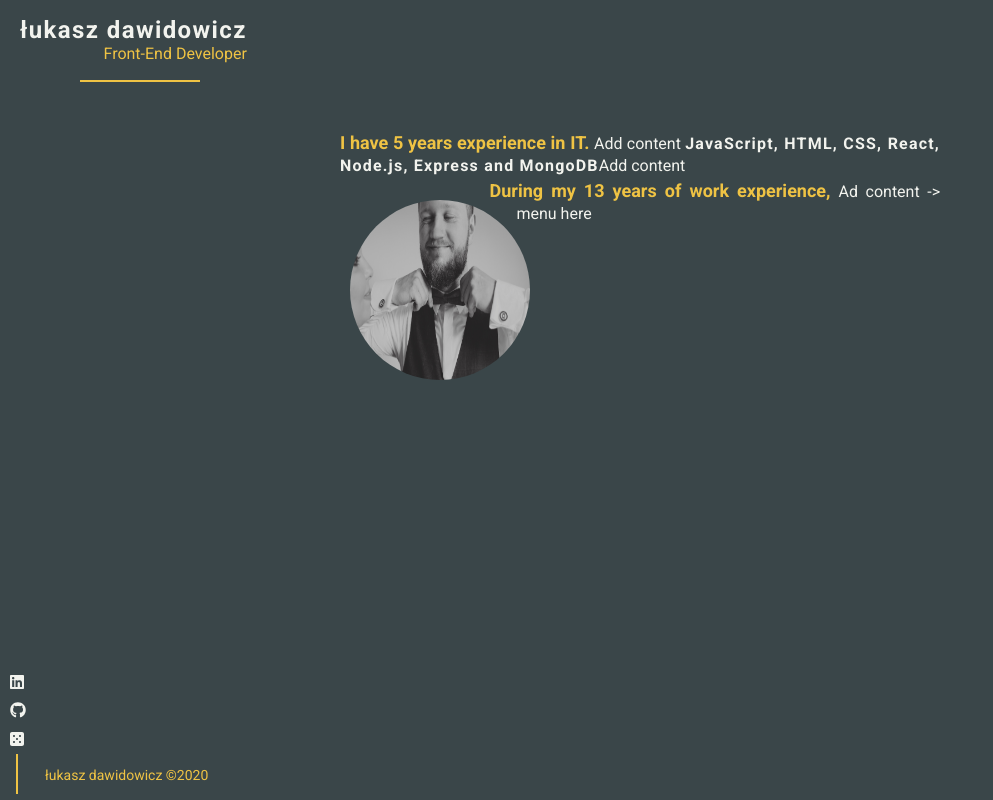
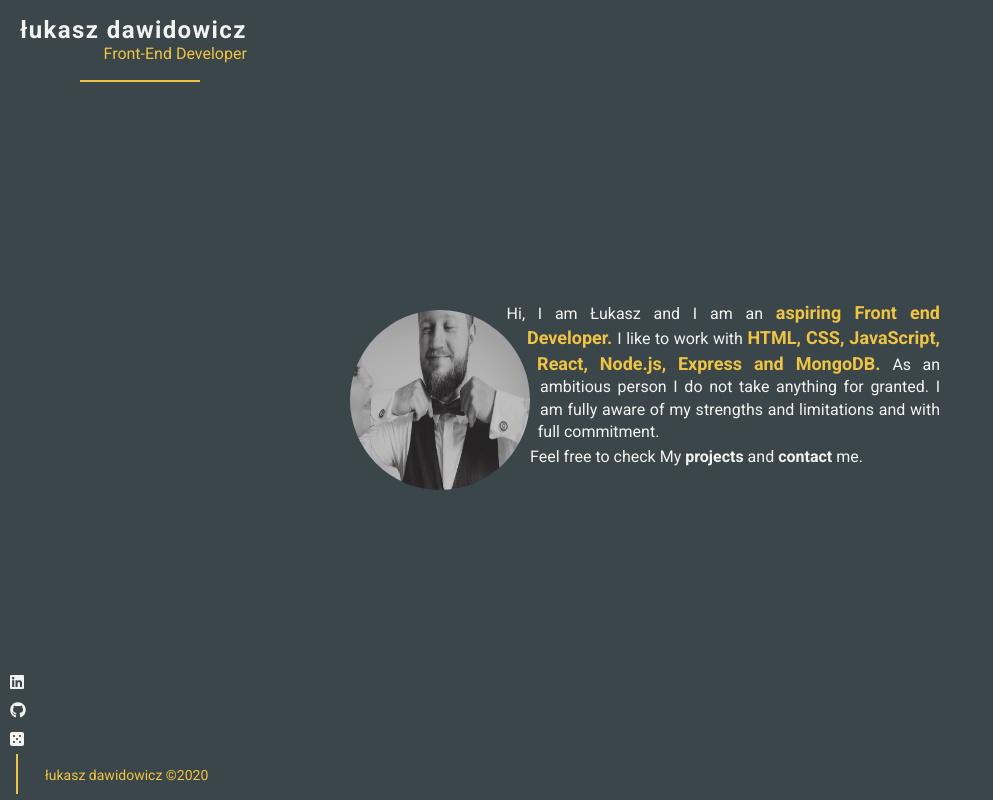
Before and after one commit to shivetay/ld_portfolio_2.0, a React (Create React App) app in the folder client/: page / in a window 1280 px wide. Shown: the whole page, without its empty margins (0-993 px from the left). Built offline with nearby package versions, Linux system fonts and the light colour scheme.

Commit message:
add navigation and home content

```diff
--- a/client/src/components/layout/Header/Header.js
+++ b/client/src/components/layout/Header/Header.js
@@ -1,4 +1,5 @@
 import React from 'react';
+import { NavLink } from 'react-router-dom';
 
 import './Header.scss';
 
@@ -6,8 +7,10 @@ const Header = () => {
   return (
     <div className='Header'>
       <div className='Header__Logo'>
-        <h3 className='Header__Logo-h3'>Łukasz Dawidowicz</h3>
-        <p className='Header__Logo-paragraph'>Front-End Developer</p>
+        <NavLink className='flex' to='/'>
+          <h3 className='Header__Logo-h3'>Łukasz Dawidowicz</h3>
+          <p className='Header__Logo-paragraph'>Front-End Developer</p>
+        </NavLink>
       </div>
     </div>
   );
--- a/client/src/components/views/Home/Home.js
+++ b/client/src/components/views/Home/Home.js
@@ -1,6 +1,8 @@
 import React from 'react';
 
 import photo from '../../../Images/ld_photo.JPG';
+
+import Navigation from '../Navigation/Navigation';
 
 import './Home.scss';
 
@@ -14,23 +16,42 @@ const Home = () => {
             alt='photo_lukasz_dawidowicz'
             className='Home__Content-img'
           />
-          <span>
+          <p>
+            Hi, I am Łukasz and I am an{' '}
             <span className='Home__Content-span'>
-              I have 5 years experience in IT.{' '}
+              aspiring Front end Developer.{' '}
             </span>{' '}
-            Add content{' '}
-            <strong>
-              JavaScript, HTML, CSS, React, Node.js, Express and MongoDB
-            </strong>
-            Add content
-          </span>
-          <br />
-          <span>
+            I like to work with{' '}
             <span className='Home__Content-span'>
-              During my 13 years of work experience,{' '}
+              HTML, CSS, JavaScript, React, Node.js, Express and MongoDB.{' '}
             </span>{' '}
-            Ad content -> menu here
-          </span>
+            As an ambitious person I do not take anything for granted. I am
+            fully aware of my strengths and limitations and with full
+            commitment.
+            {/* and hard work I can easily fit into any team work style. I am not
+            afraid to take responsibilities for my actions. As a team player I
+            am always trying to provide any help that I can for my team mates,
+            as We are working in one team for common goal. */}
+          </p>
+          <nav className='Home__Content-nav'>
+            Feel free to check My{' '}
+            <span className='Home__Content-span'>
+              <Navigation
+                path='projects'
+                name='projects'
+                className='Home__Nav Home__Nav-link'
+              />
+            </span>{' '}
+            and{' '}
+            <span className='Home__Content-span'>
+              <Navigation
+                path='contact'
+                name='contact'
+                className='Home__Nav Home__Nav-link'
+              />
+            </span>{' '}
+            me.
+          </nav>
         </div>
       </div>
     </section>
--- a/client/src/components/views/Home/Home.scss
+++ b/client/src/components/views/Home/Home.scss
@@ -2,18 +2,17 @@
 @import '../../../styles/mixins.scss';
 
 .Home {
-  display: flex;
-  justify-content: center;
-  align-items: center;
   &__Container {
+    height: 80vh;
     width: 60rem;
-    margin: 5rem auto;
+    margin: 0 auto;
+    display: flex;
+    justify-content: center;
+    align-items: center;
 
     @include respond(phone) {
-      position: initial;
     }
     @include respond(xsmall) {
-      position: initial;
     }
   }
 
@@ -23,25 +22,19 @@
     line-height: 1.4;
 
     @include respond(desktop) {
-      top: 60%;
     }
     @include respond(desktop-small) {
-      top: 60%;
     }
     @include respond(tab-port) {
-      top: 70%;
     }
     @include respond(phone) {
-      top: 50%;
       font-size: $font-small;
     }
     @include respond(xsmall) {
-      top: 50%;
       font-size: $font-small;
     }
     &-img {
       height: 20rem;
-      margin: 6rem 0;
       padding: 1rem;
 
       @include respond(phone) {
@@ -56,5 +49,32 @@
       color: $color-font-contrast;
       font-weight: 700;
     }
+    &-nav {
+      align-self: flex-end;
+    }
+  }
+  &__Nav {
+    font-size: $font-normal;
+
+    @include respond(tab-port) {
+    }
+
+    @include respond(phone) {
+    }
+    @include respond(xsmall) {
+    }
+    &-link {
+      transition: all 0.3s;
+      @include respond(tab-port) {
+      }
+
+      @include respond(phone) {
+      }
+      @include respond(xsmall) {
+      }
+    }
+    &-link:hover {
+      color: $hover-link;
+    }
   }
 }
--- a/client/src/components/views/Navigation/Navigation.js
+++ b/client/src/components/views/Navigation/Navigation.js
@@ -0,0 +1,18 @@
+import React from 'react';
+import { NavLink } from 'react-router-dom';
+import PropTypes from 'prop-types';
+
+const Navigation = ({ path, name, className }) => {
+  return (
+    <NavLink to={`/${path}`} className={`${className}`}>
+      {name}
+    </NavLink>
+  );
+};
+
+Navigation.propTypes = {
+  name: PropTypes.string.isRequired,
+  path: PropTypes.string.isRequired,
+};
+
+export default Navigation;
```
